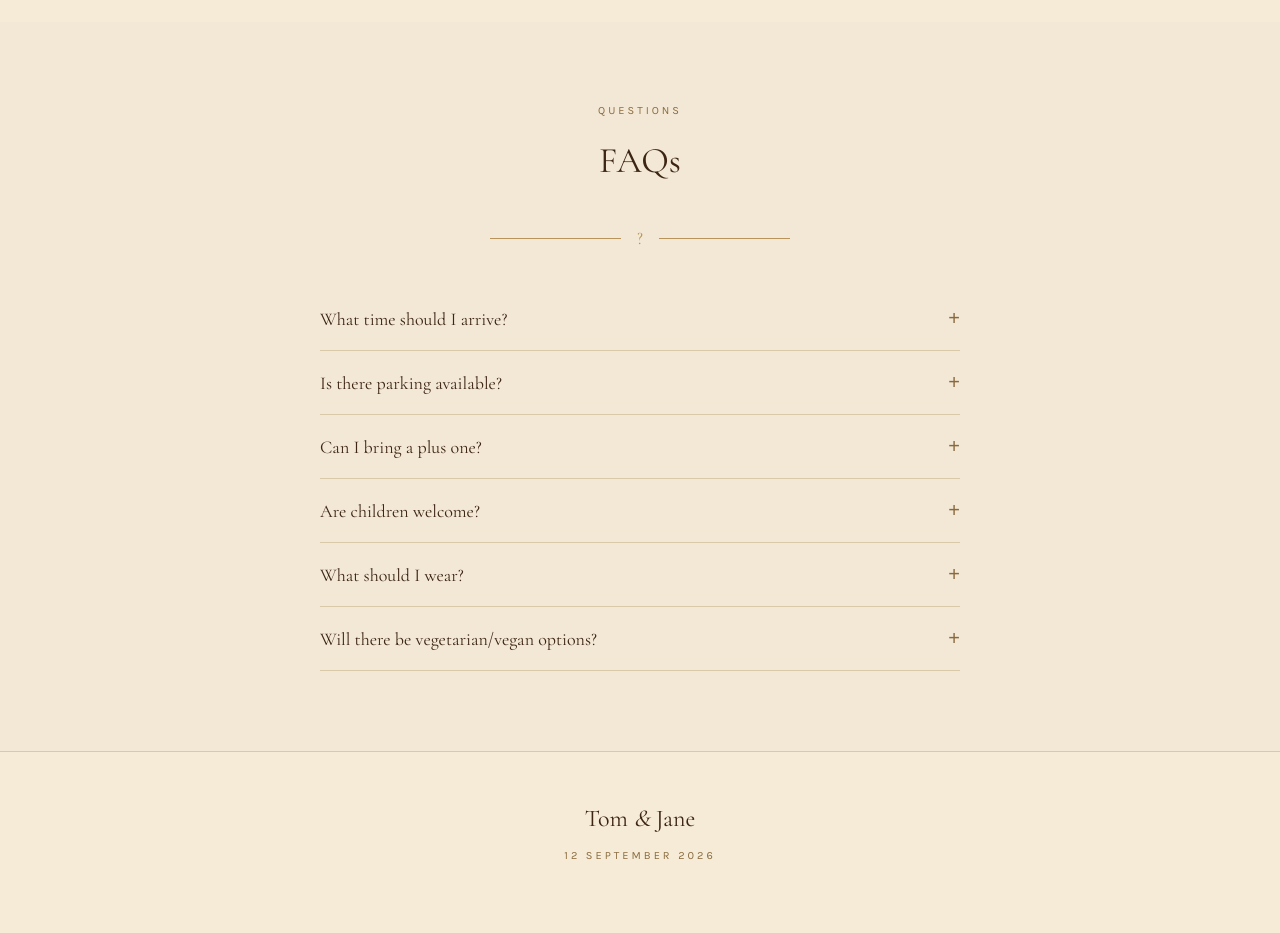
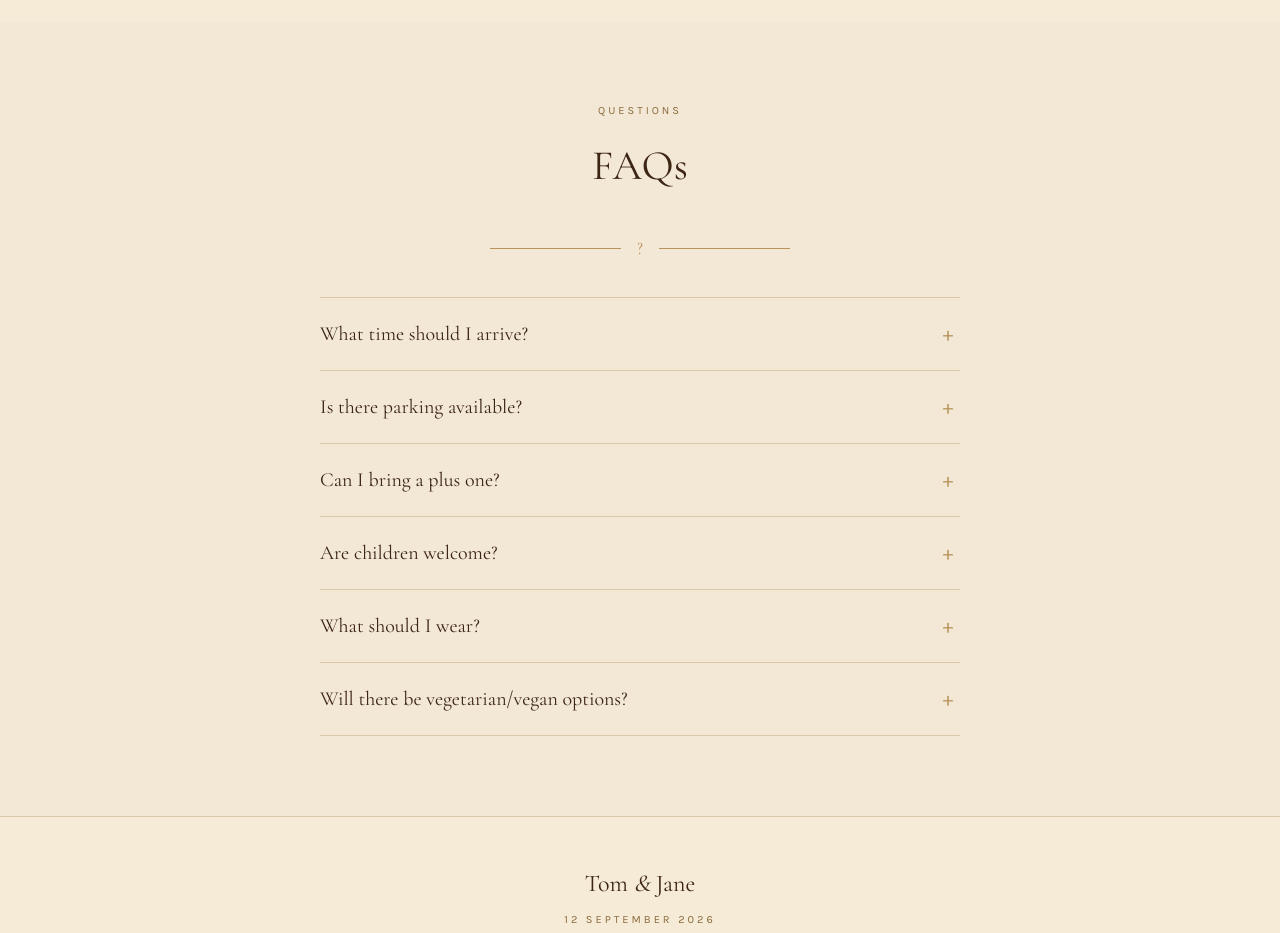
Before and after one commit to tdr24008/Wedding-website, a Next.js app: page / in a window 1280 px wide. Shown: the part 5380-6313 px from the top of the page. Before the commit the page ends 6292 px from the top, so only its background shows below. Built offline with nearby package versions, Linux system fonts and the light colour scheme.

Commit message:
feat: build FAQ section
Toggle icon uses tan accent. Top border added to accordion
container. Better spacing and gap between question and toggle.
Use unicode apostrophes in answer text.

Co-Authored-By: Claude Opus 4.6 <noreply@anthropic.com>

```diff
--- a/components/Faq.tsx
+++ b/components/Faq.tsx
@@ -13,17 +13,13 @@ interface FaqItemProps {
 
 function FaqItem({ question, answer, isOpen, onToggle }: FaqItemProps) {
   return (
-    <div
-      style={{
-        borderBottom: "1px solid #D9C9A8",
-      }}
-    >
+    <div style={{ borderBottom: "1px solid #D9C9A8" }}>
       <button
         onClick={onToggle}
         aria-expanded={isOpen}
         style={{
           width: "100%",
-          padding: "20px 0",
+          padding: "24px 0",
           background: "none",
           border: "none",
           cursor: "pointer",
@@ -31,11 +27,12 @@ function FaqItem({ question, answer, isOpen, onToggle }: FaqItemProps) {
           justifyContent: "space-between",
           alignItems: "center",
           textAlign: "left",
+          gap: 16,
         }}
       >
         <span
           style={{
-            fontSize: 18,
+            fontSize: 20,
             fontFamily: "var(--font-cormorant), serif",
             color: "#3D2514",
           }}
@@ -44,10 +41,17 @@ function FaqItem({ question, answer, isOpen, onToggle }: FaqItemProps) {
         </span>
         <span
           style={{
+            fontFamily: "var(--font-karla), sans-serif",
             fontSize: 20,
-            color: "#8A6A3D",
+            color: "#B8935A",
             transition: "transform 0.2s",
             transform: isOpen ? "rotate(45deg)" : "none",
+            flexShrink: 0,
+            width: 24,
+            height: 24,
+            display: "flex",
+            alignItems: "center",
+            justifyContent: "center",
           }}
         >
           +
@@ -56,8 +60,8 @@ function FaqItem({ question, answer, isOpen, onToggle }: FaqItemProps) {
       {isOpen && (
         <div
           style={{
-            padding: "0 0 20px",
-            fontSize: 16,
+            padding: "0 0 24px",
+            fontSize: 18,
             lineHeight: 1.8,
             color: "#5C3A1E",
           }}
@@ -81,7 +85,7 @@ const FAQ_DATA = [
   {
     question: "Can I bring a plus one?",
     answer:
-      "We have limited space, so please only bring those named on your invitation. If you're unsure, please get in touch.",
+      "We have limited space, so please only bring those named on your invitation. If you\u2019re unsure, please get in touch.",
   },
   {
     question: "Are children welcome?",
@@ -94,7 +98,7 @@ const FAQ_DATA = [
   {
     question: "Will there be vegetarian/vegan options?",
     answer:
-      "Absolutely! Please let us know your dietary requirements when you RSVP and we will make sure you are well fed.",
+      "Absolutely! Please let us know your dietary requirements when you RSVP and we\u2019ll make sure you are well fed.",
   },
 ];
 
@@ -114,7 +118,7 @@ export default function Faq() {
           <SectionLabel text="Questions" />
           <h2
             style={{
-              fontSize: 36,
+              fontSize: 42,
               fontWeight: 400,
               color: "#3D2514",
               marginBottom: 16,
@@ -125,7 +129,7 @@ export default function Faq() {
           <Divider icon="?" />
         </div>
 
-        <div>
+        <div style={{ borderTop: "1px solid #D9C9A8" }}>
           {FAQ_DATA.map((item, i) => (
             <FaqItem
               key={item.question}
```
